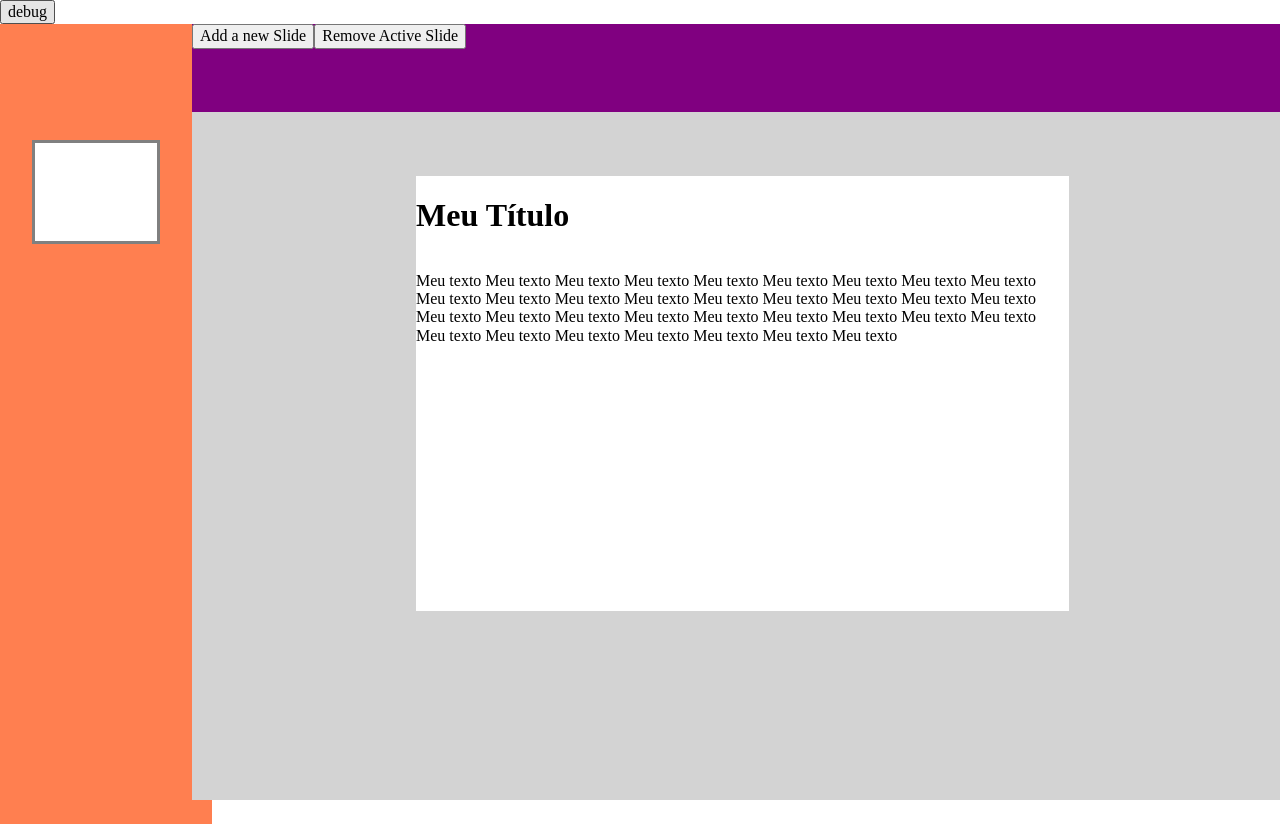
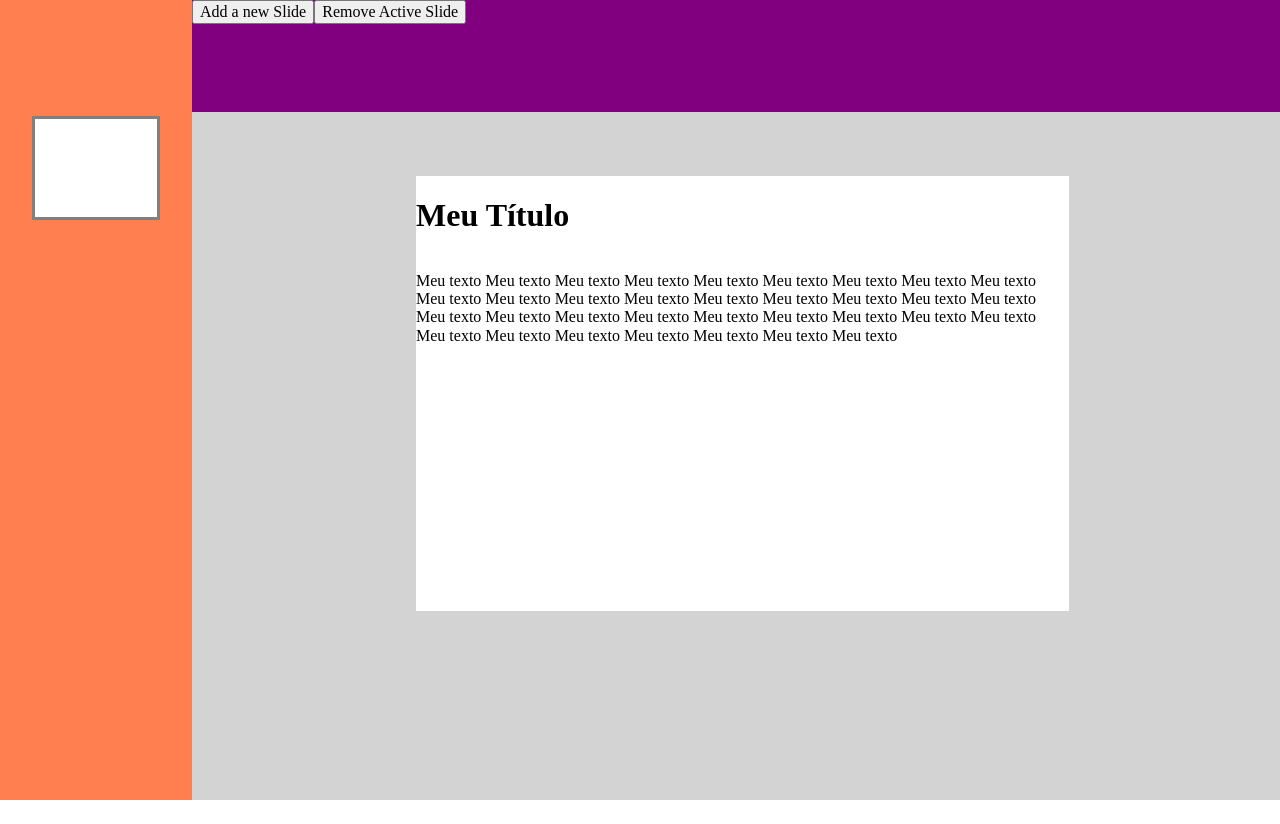
Before and after one commit to mattvasc/slideshow, an Angular app: page / in a window 1280 px wide. After the commit the page ends 800 px from the top, so only its background shows below. Built offline with nearby package versions, Linux system fonts and the light colour scheme.

Commit message:
remoção do botão de debug

```diff
--- a/src/app/edit-presentation/edit-presentation.component.html
+++ b/src/app/edit-presentation/edit-presentation.component.html
@@ -1,4 +1,3 @@
-<button (click)="debug()">debug</button>
 <app-thumbnails-menu [presentation]='presentation' [(activeSlide)]='activeSlide' >
 </app-thumbnails-menu>
 <app-toolbar [presentation]='presentation' [(activeSlide)]='activeSlide'>
```
